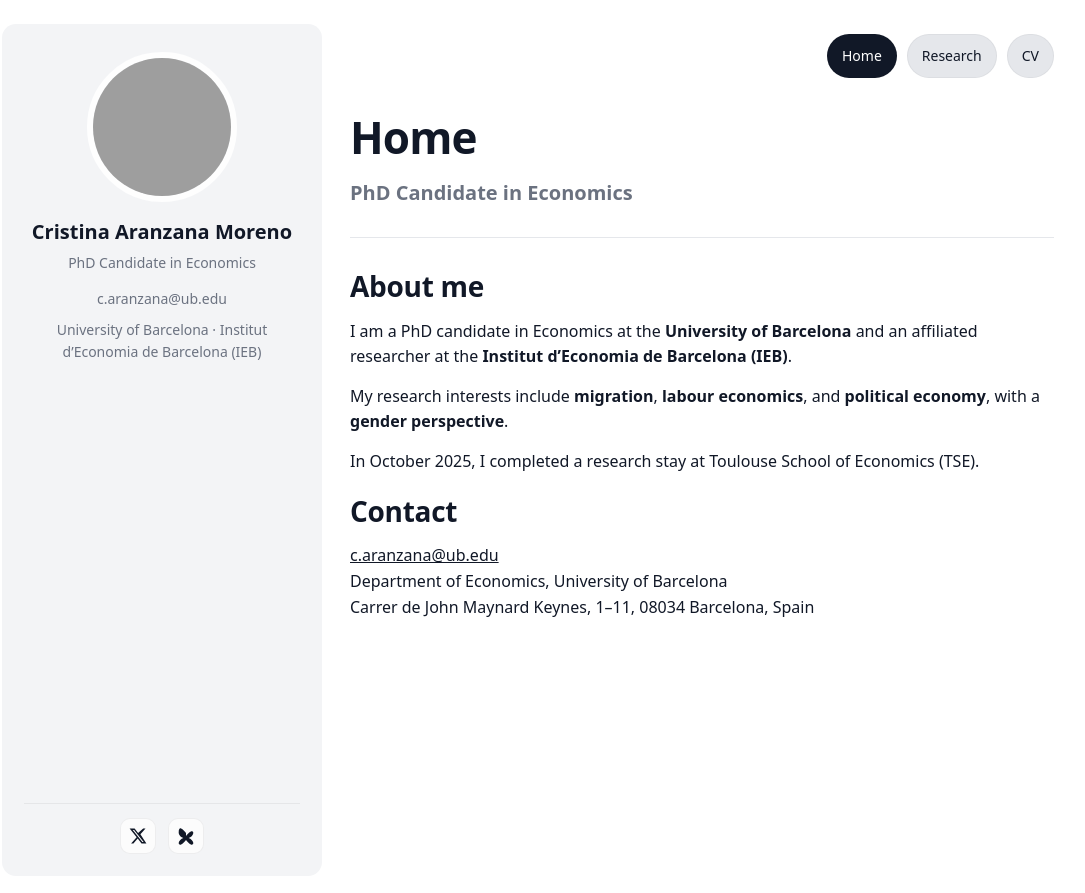
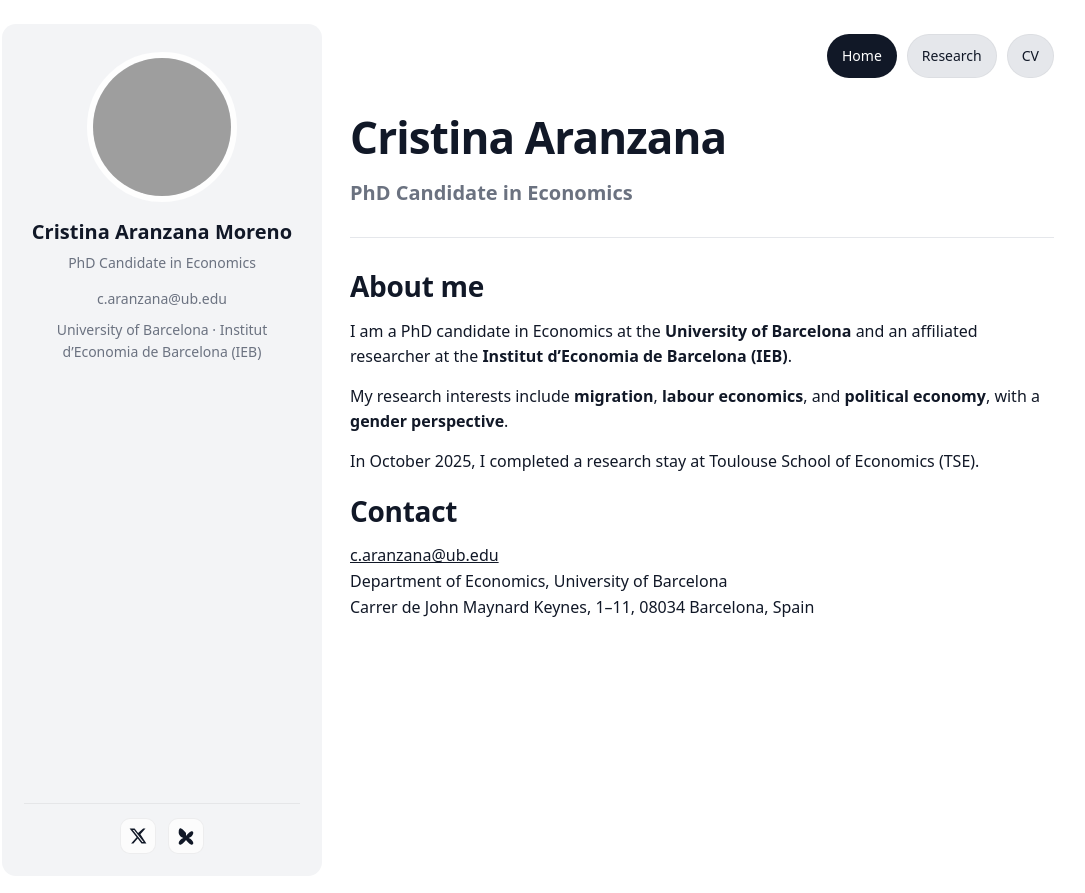
Before and after one commit to cristinaaranzana/cristinaaranzana.github.io, a Jekyll site: the page built from index.md, in a window 1280 px wide. Shown: the top 893 px of the page, without its empty margins (112-1197 px from the left). Built offline with Jekyll 4.4.1, drawn with Linux system fonts in a browser that asks for light colours; grey boxes are pictures that could not be loaded.

Commit message:
Update index.md

```diff
--- a/index.md
+++ b/index.md
@@ -1,6 +1,6 @@
 ---
 layout: default
-title: Home
+title: Cristina Aranzana
 subtitle: "PhD Candidate in Economics"
 ---
 
```
